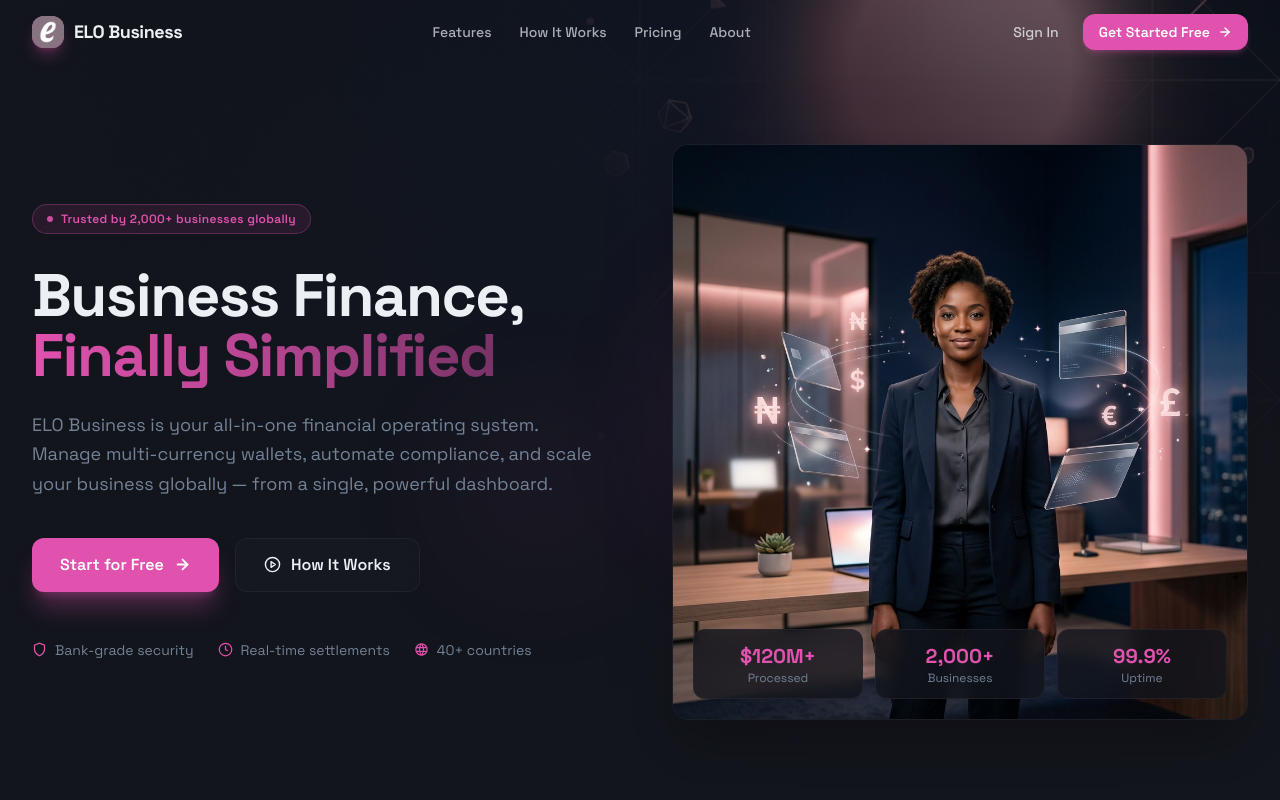
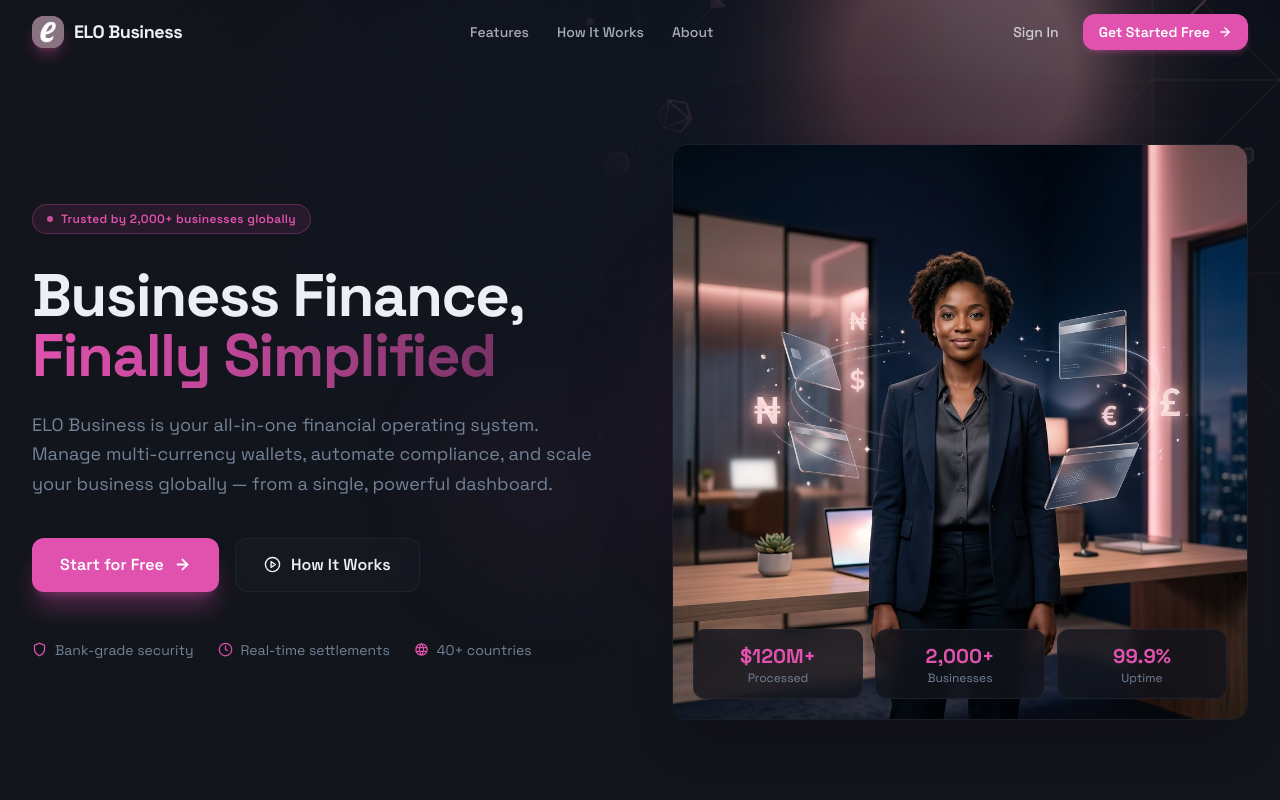
Before and after one commit to TechBuilder-360/Elo-Website, a Nuxt app: page / in a window 1280 px wide. Shown: the top 800 px of the page. Built offline with nearby package versions, Linux system fonts and the light colour scheme.

Commit message:
refactor: remove pricing link from desktop and mobile navigation menus

```diff
--- a/app/components/Navbar.vue
+++ b/app/components/Navbar.vue
@@ -14,7 +14,6 @@
       <div class="hidden md:flex items-center gap-1">
         <a href="/#features" class="nav-link">Features</a>
         <a href="/#how-it-works" class="nav-link">How It Works</a>
-        <a href="/#pricing" class="nav-link">Pricing</a>
         <NuxtLink to="/about" class="nav-link">About</NuxtLink>
       </div>
 
@@ -43,7 +42,6 @@
       <div class="container mx-auto px-4 py-4 flex flex-col gap-1">
         <a href="/#features" class="mobile-nav-link" @click="mobileOpen = false">Features</a>
         <a href="/#how-it-works" class="mobile-nav-link" @click="mobileOpen = false">How It Works</a>
-        <a href="/#pricing" class="mobile-nav-link" @click="mobileOpen = false">Pricing</a>
         <NuxtLink to="/about" class="mobile-nav-link" @click="mobileOpen = false">About</NuxtLink>
         <div class="flex flex-col gap-2 pt-3 mt-2 border-t border-border">
           <a href="https://elo-business-web.netlify.app/" target="_blank" class="w-full text-center py-2.5 rounded-lg border border-border text-sm font-medium hover:bg-accent transition-colors">Sign In</a>
```
